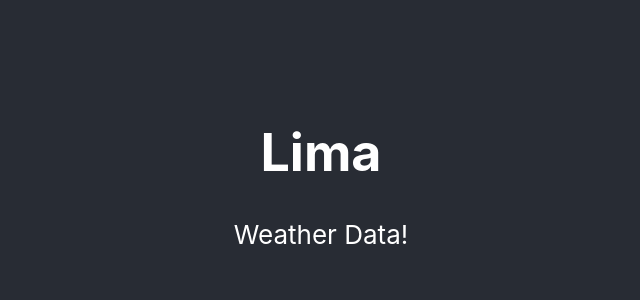
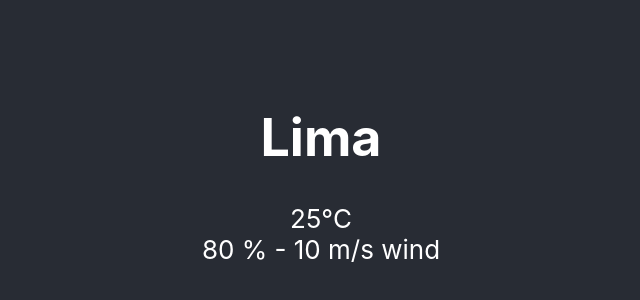
Before and after one commit to heilop/weather-react-app, a React (Create React App) app: page / in a window 1280 px wide. Shown: the part 232-532 px from the top of the page, without its empty margins (319-959 px from the left). Built offline with nearby package versions, Linux system fonts and the light colour scheme.

Commit message:
Add WeatherExtraInfo and WeatherTemperature components.

```diff
--- a/src/App.js
+++ b/src/App.js
@@ -1,6 +1,5 @@
 import React, { Component } from 'react';
 import WeatherLocation from './components/WeatherLocation';
-import logo from './logo.svg';
 import './App.css';
 
 class App extends Component {
--- a/src/components/Location.js
+++ b/src/components/Location.js
@@ -1,9 +1,15 @@
 import React from 'react';
 
-const Location = () => (
-  <div>
-    <h1>Lima</h1>
-  </div>
-);
+const Location = (props) => {
+  // Destructuring props.
+  const { city } = props;
+  return (
+    <div>
+      <h1>
+        {city}
+      </h1>
+    </div>
+  );
+};
 
 export default Location;
--- a/src/components/WeatherData.js
+++ b/src/components/WeatherData.js
@@ -1,8 +1,11 @@
 import React from 'react';
+import WeatherExtraInfo from './WeatherExtraInfo';
+import WeatherTemperature from './WeatherTemperature';
 
 const WeatherData = () => (
   <div>
-    Weather Data!
+    <WeatherTemperature />
+    <WeatherExtraInfo humidity = {80} wind = {'10 m/s'} />
   </div>
 );
 
--- /dev/null
+++ b/src/components/WeatherExtraInfo.js
@@ -0,0 +1,10 @@
+import React from 'react';
+
+const WeatherExtraInfo = ({ humidity, wind }) => (
+  <div>
+    <span>{`${humidity} % - `}</span>
+    <span>{`${wind} wind`}</span>
+  </div>
+);
+
+export default WeatherExtraInfo;
--- a/src/components/WeatherLocation.js
+++ b/src/components/WeatherLocation.js
@@ -4,7 +4,7 @@
 
 const WeatherLocation = () => (
   <div>
-    <Location></Location>
+    <Location city={'Lima'}></Location>
     <WeatherData></WeatherData>
   </div>
 
--- /dev/null
+++ b/src/components/WeatherTemperature.js
@@ -0,0 +1,9 @@
+import React from 'react';
+
+const WeatherTemperature = () => (
+  <div>
+    <span>25°C</span>
+  </div>
+);
+
+export default WeatherTemperature;
```
